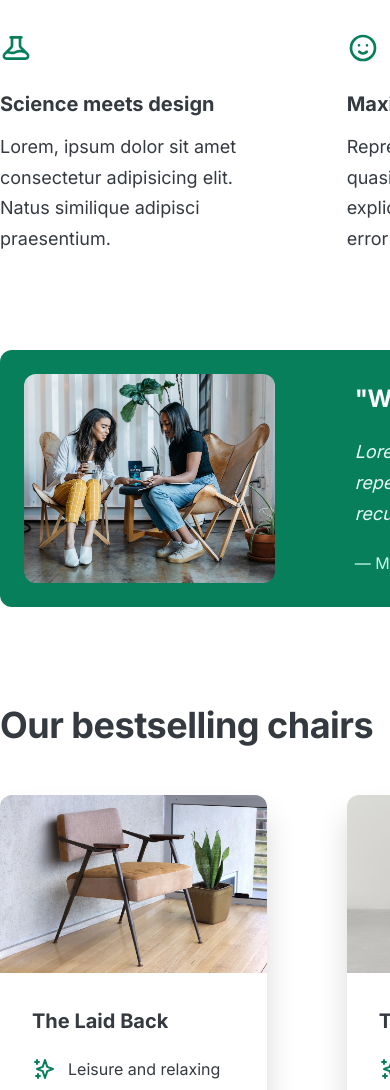
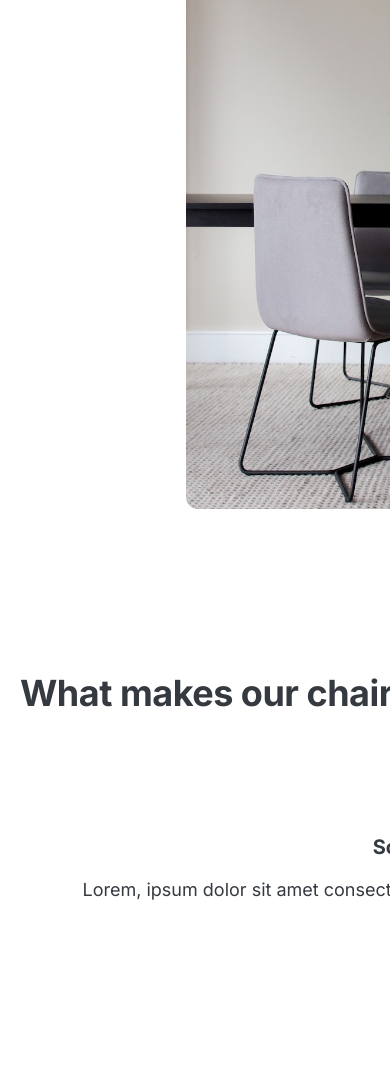
Before and after one commit to Blacks17/lisbon-chair, a website built with Parcel: page index.html in a window 390 px wide. Shown: the part 660-1750 px from the top of the page. Built offline with nearby package versions, Linux system fonts and the light colour scheme.

Commit message:
Mobile responsive

```diff
--- a/index.html
+++ b/index.html
@@ -27,13 +27,15 @@
           </p>
           <a class="btn btn--big" href="#">Shop chairs</a>
         </div>
-        <img src="hero.jpg" alt="Photo" />
+        <div class="img">
+          <img src="hero.jpg" alt="Photo" />
+        </div>
       </header>
 
-      <section>
+      <section class="sec-features">
         <h2>What makes our chairs special</h2>
         <div class="grid-3-cols">
-          <div>
+          <div class="features">
             <svg
               xmlns="http://www.w3.org/2000/svg"
               class="features-icon"
@@ -55,7 +57,7 @@
             </p>
           </div>
 
-          <div>
+          <div class="features">
             <svg
               xmlns="http://www.w3.org/2000/svg"
               class="features-icon"
@@ -79,7 +81,7 @@
             </p>
           </div>
 
-          <div>
+          <div class="features">
             <svg
               xmlns="http://www.w3.org/2000/svg"
               class="features-icon"
--- a/style.css
+++ b/style.css
@@ -216,3 +216,49 @@ footer {
   font-size: 14px;
   color: #495057;
 }
+
+/* 1063px */
+@media (max-width: 1063px) {
+  .container {
+    margin-top: 20vh;
+    width: 1005;
+    padding: 20px;
+  }
+
+  header {
+    margin: 0 auto;
+    width: 80%;
+    display: grid;
+    row-gap: 20px;
+    grid-template-columns: repeat(1, 1fr);
+    margin-bottom: 10vh;
+  }
+
+  .header-text-box {
+    text-align: center;
+  }
+  .img {
+    width: 100%;
+    padding: 10%;
+  }
+
+  .grid-3-cols {
+    display: grid;
+    grid-template-columns: repeat(1, 1fr);
+    row-gap: 80px;
+  }
+  .features {
+    text-align: center;
+  }
+  h2 {
+    margin-bottom: 60px;
+  }
+
+  .sec-features {
+    margin-bottom: 10vh;
+  }
+
+  .testimonial-box {
+    grid-column: 1/-1;
+  }
+}
```
